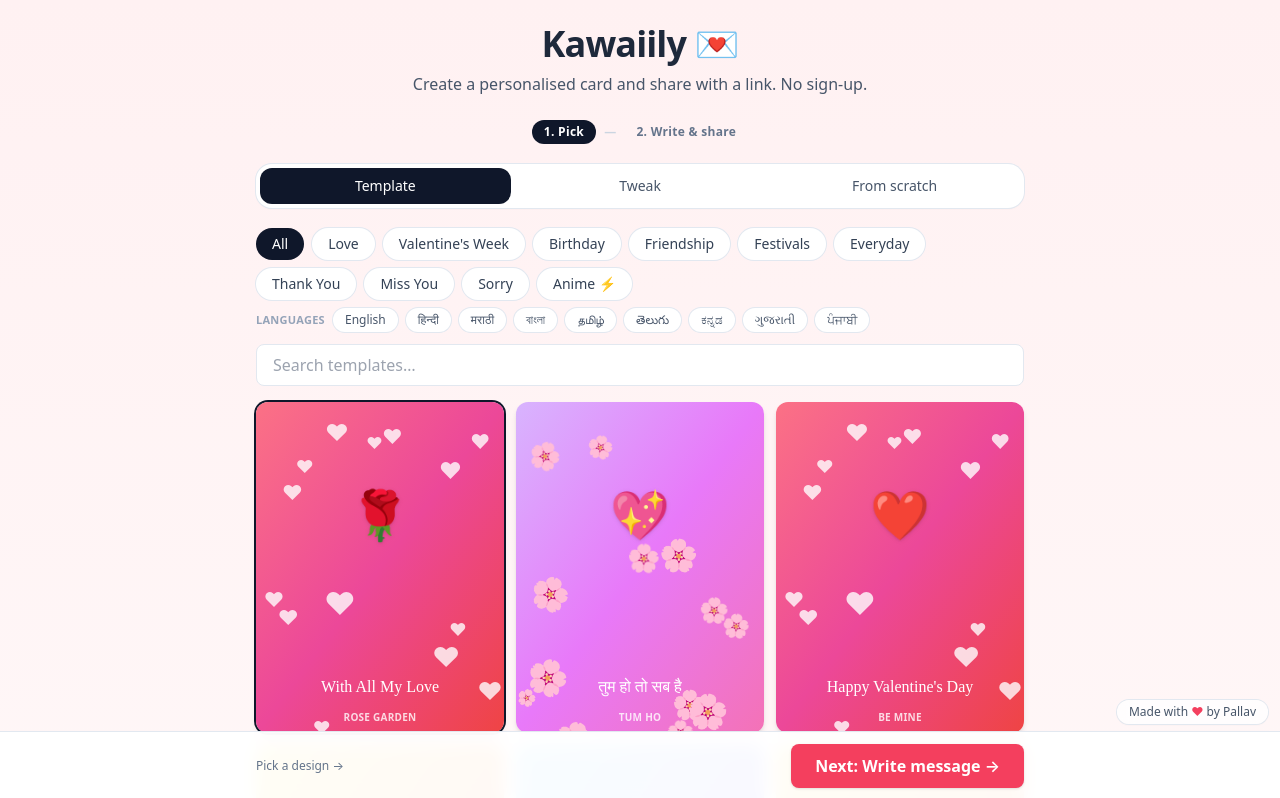
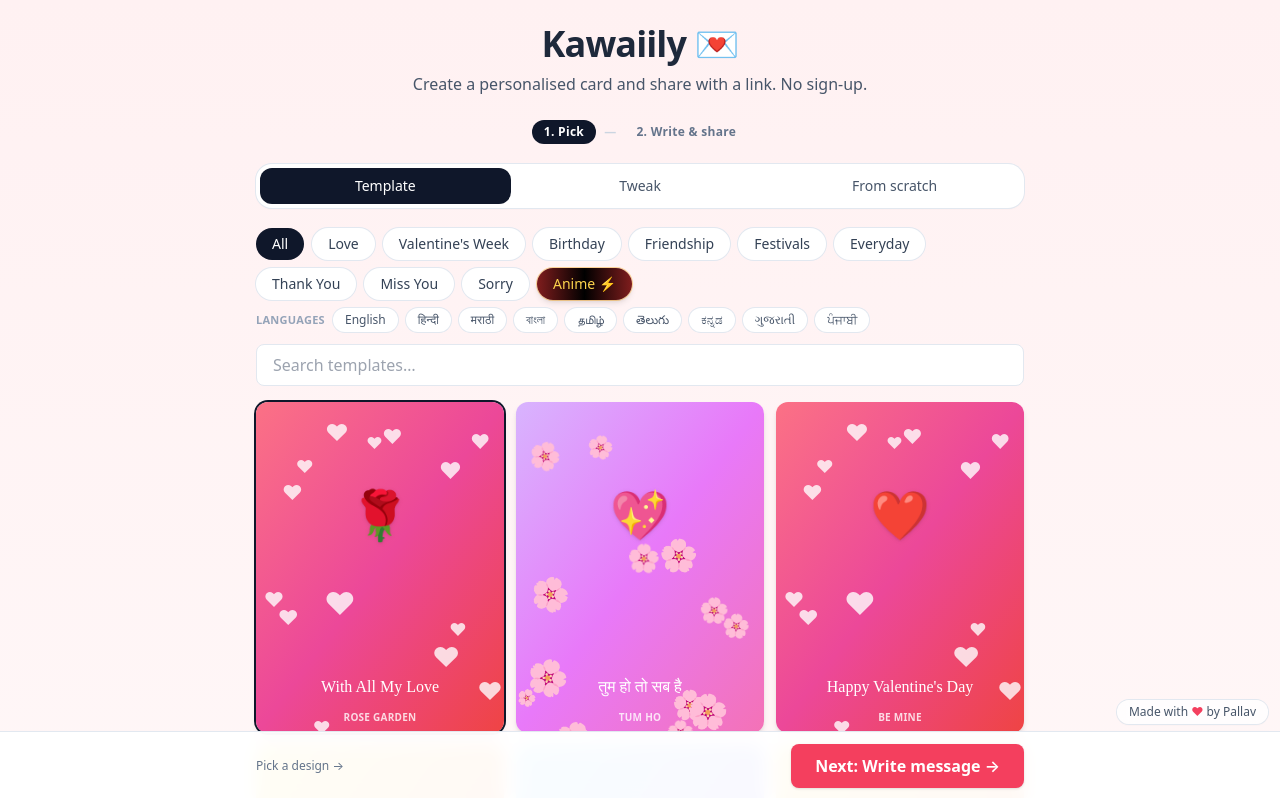
Before and after one commit to Pallav9919/kawaiily, a React (Vite) app: page / in a window 1280 px wide. Shown: the top 798 px of the page. Built offline with nearby package versions, Linux system fonts and the light colour scheme.

Commit message:
Style Anime category chip distinctly: red-black gradient + gold ring/text, stands out in filter row

```diff
--- a/src/components/TemplateGallery.jsx
+++ b/src/components/TemplateGallery.jsx
@@ -40,19 +40,27 @@ export default function TemplateGallery({
     <>
       <section className="mb-4">
         <div className="flex flex-wrap gap-2">
-          {CATEGORIES.map((c) => (
+          {CATEGORIES.map((c) => {
+            const isAnime = c.id === "anime";
+            const selected = category === c.id;
+            return (
               <button
                 key={c.id}
                 onClick={() => onCategoryChange(c.id)}
                 className={`rounded-full px-4 py-1.5 text-sm font-medium transition focus-visible:outline-none focus-visible:ring-2 focus-visible:ring-rose-400 ${
-                category === c.id
+                  isAnime
+                    ? selected
+                      ? "bg-gradient-to-r from-red-700 via-black to-red-700 text-amber-300 shadow-lg ring-2 ring-amber-400/60"
+                      : "bg-gradient-to-r from-red-900 via-black to-red-900 text-amber-300 shadow-md ring-1 ring-amber-500/40 hover:ring-amber-400"
+                    : selected
                     ? "bg-slate-900 text-white"
                     : "bg-white text-slate-700 ring-1 ring-slate-200 hover:bg-slate-50"
                 }`}
               >
                 {c.label}
               </button>
-          ))}
+            );
+          })}
         </div>
         <div className="mt-2 flex flex-wrap items-center gap-2">
           <span className="text-[11px] font-semibold uppercase tracking-wide text-slate-400">
--- a/src/views/Editor.jsx
+++ b/src/views/Editor.jsx
@@ -202,31 +202,15 @@ export default function Editor() {
   };
 
   return (
-    <div
-      className={`min-h-full p-6 pb-24 transition-colors duration-700 ${
-        category === "anime"
-          ? "bg-gradient-to-b from-black via-red-950 to-zinc-900"
-          : "bg-gradient-to-b from-rose-50 via-white to-indigo-50"
-      }`}
-    >
+    <div className="min-h-full bg-gradient-to-b from-rose-50 via-white to-indigo-50 p-6 pb-24">
       <div className="mx-auto max-w-3xl">
         <header className="mb-6 text-center">
-          <h1
-            className={`text-4xl font-bold tracking-tight transition-colors ${
-              category === "anime" ? "text-red-200" : "text-slate-800"
-            }`}
-          >
+          <h1 className="text-4xl font-bold tracking-tight text-slate-800">
             {route ? route.h1 : "Kawaiily 💌"}
           </h1>
-          <p
-            className={`mt-2 transition-colors ${
-              category === "anime" ? "text-red-300/80" : "text-slate-600"
-            }`}
-          >
+          <p className="mt-2 text-slate-600">
             {route
               ? "Pick a design, write your note, share the link."
-              : category === "anime"
-              ? "Premium tier. Handle with care."
               : "Create a personalised card and share with a link. No sign-up."}
           </p>
         </header>
```
Lines whose indentation alone changed are shown as unchanged.
